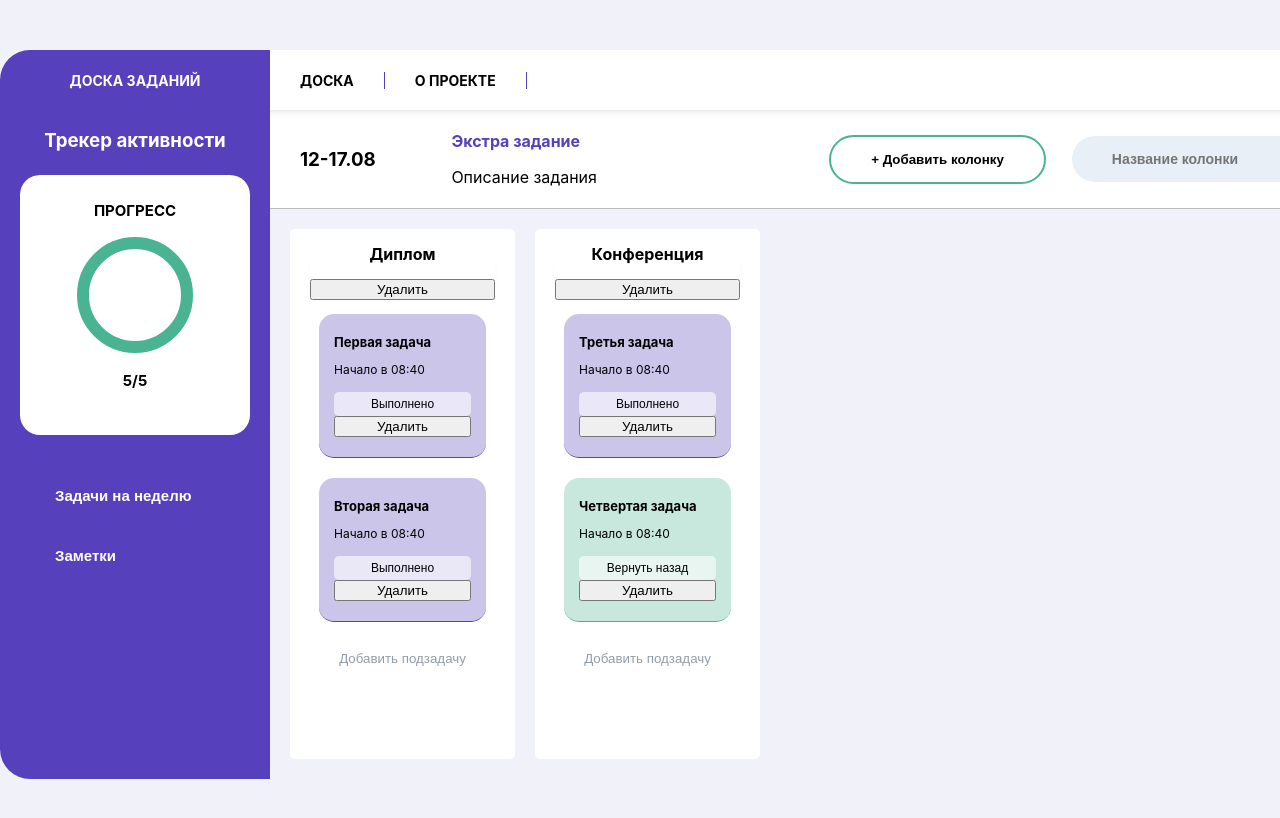
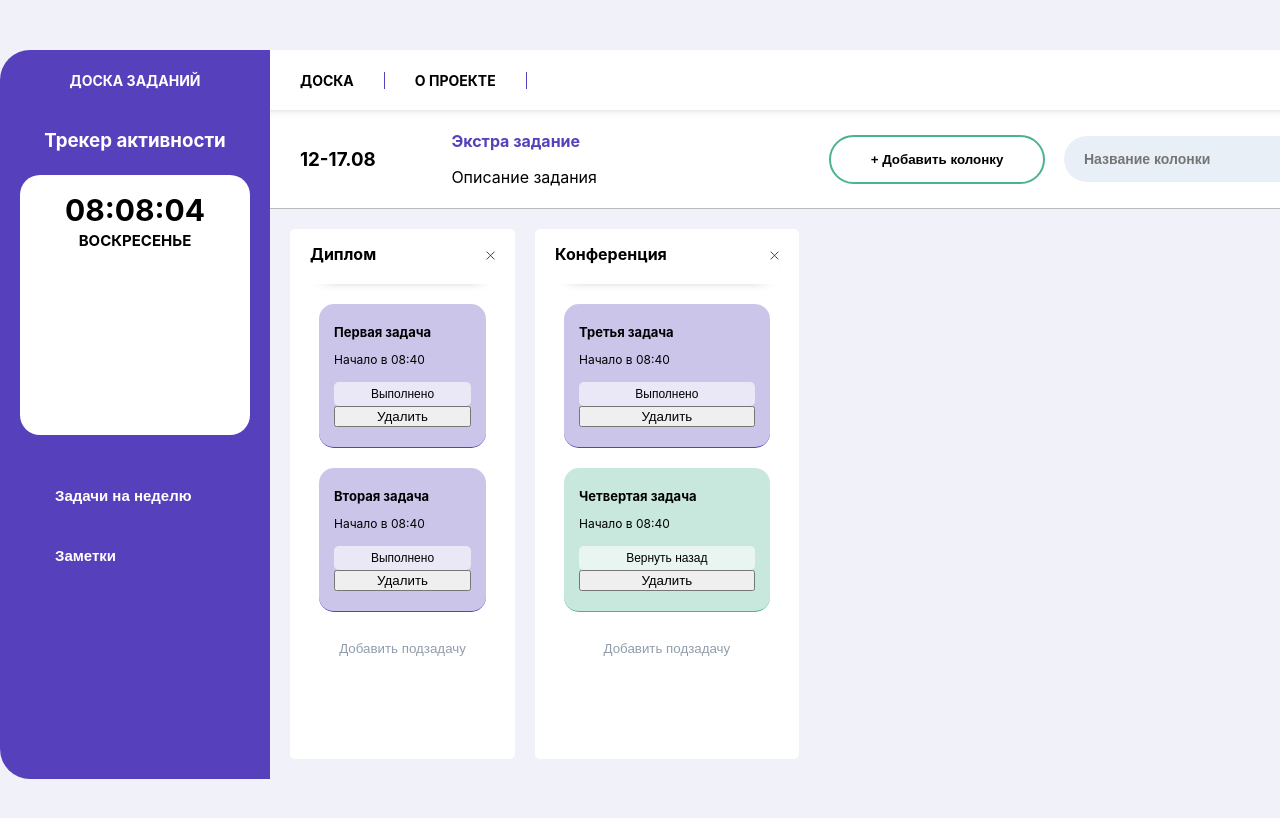
Before and after one commit to Bazmexes/tasker, a React (Create React App) app: page / in a window 1280 px wide. Shown: the top 818 px of the page. Built offline with nearby package versions, Linux system fonts and the light colour scheme.

Commit message:
added clockReducer

```diff
--- a/package.json
+++ b/package.json
@@ -13,6 +13,7 @@
     "react-scripts": "3.4.1",
     "redux": "^4.0.5",
     "redux-persist": "^6.0.0",
+    "redux-thunk": "^2.3.0",
     "sass": "^1.26.8"
   },
   "scripts": {
--- a/src/components/day/Day.js
+++ b/src/components/day/Day.js
@@ -16,9 +16,9 @@ function Day(props) {
             <div className='day' id={props.fullDate}>
                 <div className='day__header'>
                     <p>{props.fullDate}</p>
-                    <button name={props.fullDate} onClick={(e) => deleteDay(e)}>
-                        Удалить
-                    </button>
+                    <a name={props.fullDate} onClick={(e) => deleteDay(e)}>
+                        <img src={require('../../images/logos/x.png')} />
+                    </a>
                 </div>
                 <WrapTasker tasks={props.tasks} fullDate={props.fullDate} />
                 <FormAtColumn dayId={props.fullDate} />
--- a/src/components/day/day.scss
+++ b/src/components/day/day.scss
@@ -11,13 +11,24 @@
 }
 .day__header {
     display: grid;
+    grid-template-columns: 1fr 1fr;
+    justify-content: space-between;
     align-items: center;
     text-align: center;
     box-shadow: 0 5px 15px -15px #000;
     max-height: 50px;
+    padding-bottom: 20px;
     p {
         margin: 0;
-        padding: 0 0 15px 0;
         font-weight: bold;
+        text-align: left;
+    }
+    a {
+        padding-left: 20px;
+        text-align: right;
+    }
+    img {
+        height: 9px;
+        width: 9px;
     }
 }
--- a/src/components/progressBar/ProgressBar.js
+++ b/src/components/progressBar/ProgressBar.js
@@ -1,14 +1,37 @@
-import React from 'react'
+import React, {useState, useEffect} from 'react'
 import './progressBar.scss'
+ const styles = {
+  fontSize: '30px'
+ }
 
-export default function progressBar(props){
-    return(
-        <div className="progress-bar">
-            <p>Прогресс</p>
-            <svg className="progress-bar__ring" >
-                <circle className="progress-bar__ring_circle" stroke="#4ab392" strokeWidth="12" cx="60" cy="60" r="52" fill="transparent"/>
-            </svg>
-            <p> 5/5</p>
-        </div>
-    )
+export default function(props){
+  const [dateNow, setDate] = useState(getTime())
+
+  useEffect( () => {
+    setInterval(()=>{
+      setDate(getTime())
+    },1000)
+
+  }, [])
+
+  function getTime(){
+    var date = new Date(),
+    hours = (date.getHours() < 10) ? '0' + date.getHours() : date.getHours(),
+    minutes = (date.getMinutes() < 10) ? '0' + date.getMinutes() : date.getMinutes(),
+    seconds = (date.getSeconds() < 10) ? '0' + date.getSeconds() : date.getSeconds();
+    return {hours, minutes, seconds}
+  }
+  function getWeekDay(){
+    const date = new Date()
+    const day = date.getDay()
+    const weekDays = ["Воскресенье", "Понедельник",'Вторник','Среда','Четверг','Пятница','Суббота',]
+    const weekDay = weekDays[day]
+    return weekDay
+  }
+  return(
+    <div className="progress-bar">
+        <p style={styles}>{dateNow.hours + ':' + dateNow.minutes + ':' + dateNow.seconds}</p>
+        <p>{getWeekDay()}</p>
+    </div>
+  )
 }
--- a/src/components/progressBar/progressBar.scss
+++ b/src/components/progressBar/progressBar.scss
@@ -1,6 +1,6 @@
 .progress-bar{
     display: grid;
-    grid-template-rows: 30px 140px 30px;
+    grid-template-rows: 30px 30px;
     justify-items: center;
     align-items: center;
     background-color: #fff;
--- a/src/containers/mainContent/board/Board.js
+++ b/src/containers/mainContent/board/Board.js
@@ -12,10 +12,17 @@ class Board extends React.Component {
     }
     _addNewColumn() {
         const column = document.getElementById('addNewInput').value
-        this.props.addDay(column)
+        if (column === '') {
+            alert('Нужно заполнить название колонки справа')
+        } else {
+            this.props.addDay(column)
+        }
     }
     _stopReload(e) {
         e.preventDefault()
+    }
+    _getDate(){
+        const date = new Date()
     }
     render() {
         console.log('tasks kdaskdajsk', this.props.tasks)
--- a/src/containers/mainContent/board/board.scss
+++ b/src/containers/mainContent/board/board.scss
@@ -24,6 +24,7 @@
         background-color: transparent;
         border-radius: 30px;
         font-weight: bold;
+        outline: none;
     }
     input {
         padding: 15px 40px;
@@ -33,7 +34,7 @@
         font-weight: bold;
     }
     input[placeholder] {
-        text-align: center;
+        padding-left: 20px;
     }
 }
 .board__extra-task_text {
--- a/src/index.js
+++ b/src/index.js
@@ -4,10 +4,11 @@ import './index.css'
 import App from './App'
 import * as serviceWorker from './serviceWorker'
 import { BrowserRouter } from 'react-router-dom'
-import { createStore } from 'redux'
+import { createStore, applyMiddleware} from 'redux'
 import rootReducer from './redux/rootReducer'
 import { Provider } from 'react-redux'
 import storage from 'redux-persist/lib/storage'
+import reduxThunk from 'redux-thunk'
 import { PersistGate } from 'redux-persist/integration/react'
 import { persistStore, persistReducer } from 'redux-persist'
 
@@ -18,7 +19,7 @@ const persistConfig = {
 }
 const persitedReducer = persistReducer(persistConfig, rootReducer)
 
-const store = createStore(persitedReducer)
+const store = createStore(persitedReducer, applyMiddleware( reduxThunk))
 const persistorStore = persistStore(store)
 const app = (
     <Provider store={store}>
--- a/src/redux/actions/actions.js
+++ b/src/redux/actions/actions.js
@@ -1,10 +1,5 @@
-import {
-    ADDDAY,
-    ADDTASK,
-    _TOGGLEISDONE,
-    _DELETETASK,
-    _DELETEDAY,
-} from './actionsTypes'
+import {ADDDAY, ADDTASK, _TOGGLEISDONE, _DELETETASK, _DELETEDAY, _NEWTIME} from './actionsTypes'
+
 export function addDayAction(task) {
     return {
         type: ADDDAY,
@@ -37,3 +32,9 @@ export function deleteDayAction(column) {
         payload: column,
     }
 }
+export function actionNewTime(time) {
+    return{
+        type: _NEWTIME,
+        payload: time
+    }
+}
--- a/src/redux/actions/actionsTypes.js
+++ b/src/redux/actions/actionsTypes.js
@@ -3,3 +3,4 @@ export const ADDDAY = 'addDay'
 export const _TOGGLEISDONE = 'toggleIsDone'
 export const _DELETETASK = 'deleteTask'
 export const _DELETEDAY = 'deleteDay'
+export const _NEWTIME = 'newTime'
--- /dev/null
+++ b/src/redux/reducers/clockReducer.js
@@ -0,0 +1,28 @@
+import { act } from "@testing-library/react"
+const date = new Date(),
+            hours = (date.getHours() < 10) ? '0' + date.getHours() : date.getHours(),
+            minutes = (date.getMinutes() < 10) ? '0' + date.getMinutes() : date.getMinutes(),
+            seconds = (date.getSeconds() < 10) ? '0' + date.getSeconds() : date.getSeconds();
+            console.log(hours + ':' + minutes + ':' + seconds)
+const initialState = {
+    time: {
+        seconds: seconds,
+        minutes: minutes,
+        hours: hours
+    }
+}
+export default function(state=initialState, action) {
+    switch(action.type){
+        case 'newTime':{
+            return{
+                time:{
+                    seconds: action.payload.seconds,
+                    minutes: action.payload.minutes,
+                    hours: action.payload.hours
+                }
+
+            }
+        }
+        default: return state
+    }
+}
--- a/src/redux/rootReducer.js
+++ b/src/redux/rootReducer.js
@@ -1,6 +1,6 @@
 import {combineReducers} from 'redux'
 import tasksReducer from './reducers/tasksReducers'
 import daysReducer from './reducers/daysReducer'
+import clockReducer from './reducers/clockReducer'
 
-
-export default combineReducers({tasksReducer,daysReducer})
+export default combineReducers({tasksReducer,daysReducer, clockReducer})
```
Also changed, not shown: src/images/logos/x.png (added), 1 other file (tests, documents, lock files or other folders).
